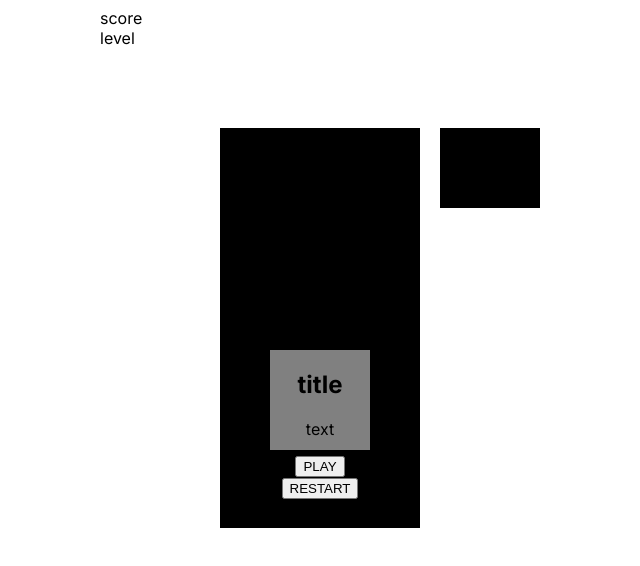
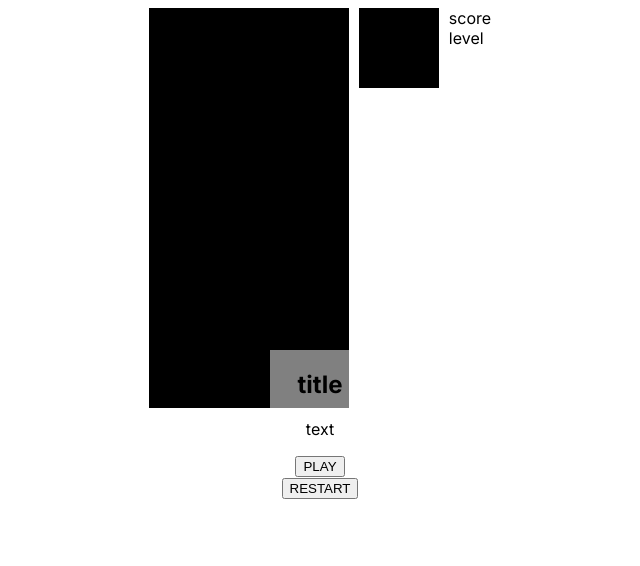
Before and after one commit to Gohkyle/tetris-next, a Next.js app: page / in a window 1280 px wide. Shown: the top 566 px of the page, without its empty margins (320-960 px from the left). Built offline with nearby package versions, Linux system fonts and the light colour scheme.

Commit message:
changed main Tetris wrapper to a flex box

```diff
--- a/src/app/components/styles/StyledTetris.js
+++ b/src/app/components/styles/StyledTetris.js
@@ -1,13 +1,7 @@
 import styled from "styled-components";
 
 export const StyledTetris = styled.div`
-  --grid-width: calc((var(--square-size) * var(--cols)));
-  --grid-height: calc((var(--square-size) * var(--rows)));
-
-  display: grid;
-  grid-gap: var(--square-size);
-  grid-template-columns: 100px var(--grid-width) 100px;
-  grid-template-rows: 100px var(--grid-height) 100px;
-
+  display: flex;
+  gap: 10px;
   justify-content: center;
 `;
```
